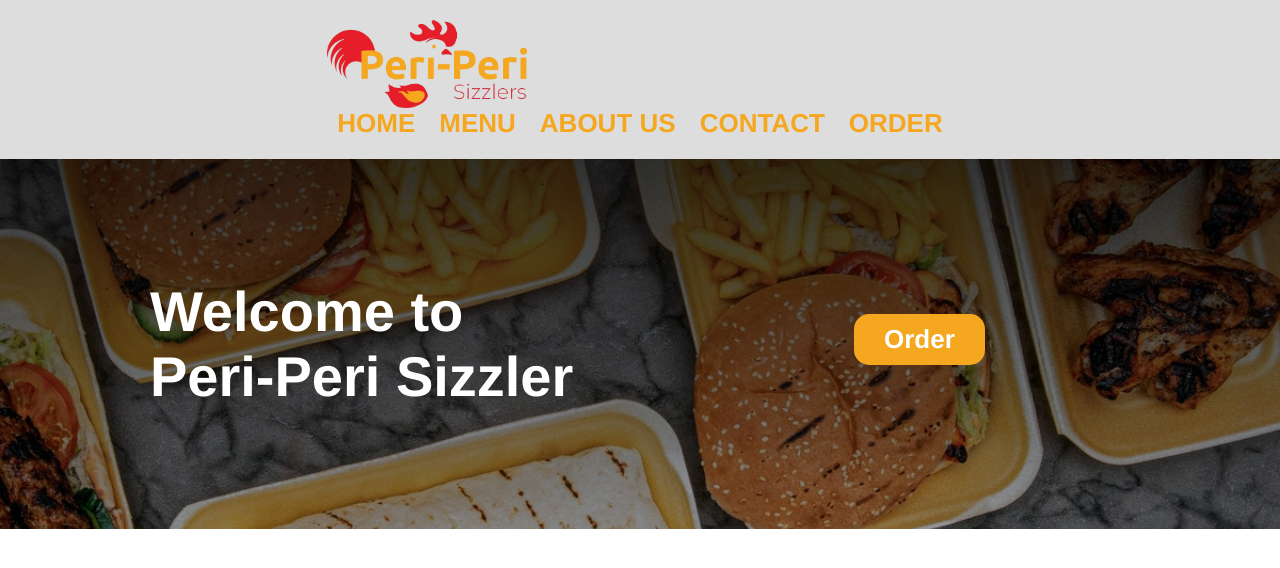
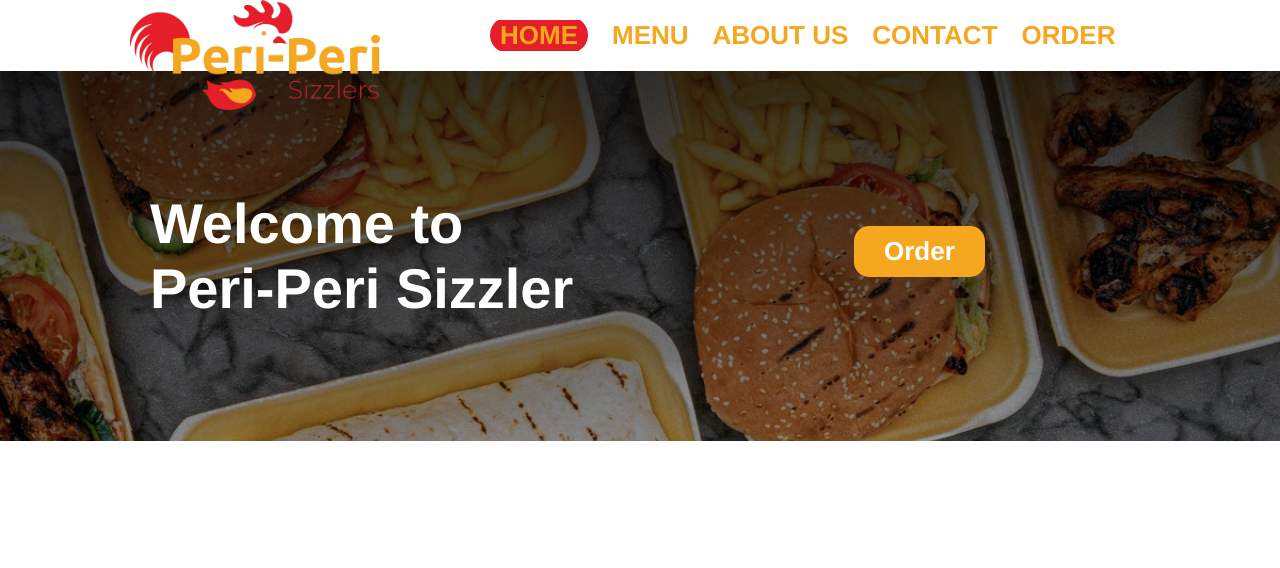
Before and after one commit to kwes2i/WebDevProject, a plain HTML site: page index.html in a window 1280 px wide. Drawn offline with Linux system fonts and the light colour scheme.

Commit message:
Navbar completion
Completed the navbar's design

```diff
--- a/index.html
+++ b/index.html
@@ -10,11 +10,11 @@
 <!--Top Navigation Bar-->
 <header class="navbar">
     <div class="container">
-        <a href="#home"></a><img class="logo" width=200px src="img/logo.png"></a>
+        <a href="#home"></a><img class="logo" width=250px src="img/logo.png"></a>
         <ul class="navbar-menu">
             <li><a class="active" href="#home">Home</a></li>
             <li><a href="#menu">Menu</a></li>
-             <li><a href="#about">About Us</a></li>
+            <li><a href="#about">About Us</a></li>
             <li><a href="#contact">Contact</a></li>
             <li><a href="#order">Order</a></li>
         </ul>
@@ -31,7 +31,6 @@
             </div>
         </div>
     </div>
-
 </div>
 
 <!--Javascript file link-->
--- a/styles.css
+++ b/styles.css
@@ -12,27 +12,31 @@
 
 /** NAVBAR CSS**/
 .navbar {
-    background-color: #ddd;
-    display: flex;
+    background-color: #fff;
+    justify-content: space-between;
 }
 .container{ /*Adds padding at the side for all elements*/
-    margin-left: auto;
-    margin-right: auto;
     padding: 20px 150px;
+    justify-content: space-between;
 }
 .logo{
     display: inline-block;
+    float: left;
+    margin-top: -20px;
+    margin-right: 100px;
+    margin-left: -20px;
+}
+.navbar ul{
+    display: inline-block;
+    list-style-type: none; /*Removes bullets/numbering*/
+    /*margin: 0 0 0 150px;*/
+    padding: 0;
+    overflow: hidden; /*Prevents overflow*/
     vertical-align: middle;
 }
-.navbar ul{
-    list-style-type: none; /*Removes bullets/numbering*/
-    margin: 0;
-    padding: 0;
-    overflow: hidden; /*Prevents overflow*/
-}
 .navbar li{
-    display: inline; /*Make horizontal*/
-    padding: 10px; /*Spacing between*/
+    display: inline-block; /*Make horizontal*/
+    padding: 0 10px; /*Spacing between*/
     text-transform: uppercase;
     font-family: "Helvetica";
     font-weight: bolder;
@@ -42,6 +46,11 @@
     text-decoration: none;
     color: #f5a71f;
 }
+.navbar .active{
+    background: #e61e29;
+    padding: 3px 10px;
+    border-radius: 20px;
+}
 
 /*HERO CSS*/
 .hero{
@@ -49,7 +58,7 @@
     border: 0;
 }
 .hero-image{
-    background-image: linear-gradient(rgba(0,0,0,0.8),
+    background-image: linear-gradient(rgba(0, 0, 0, 0.8),
     rgba(0,0,0,0.4)),
     url("img/hero.jpeg");
     background-position: center center;
```
